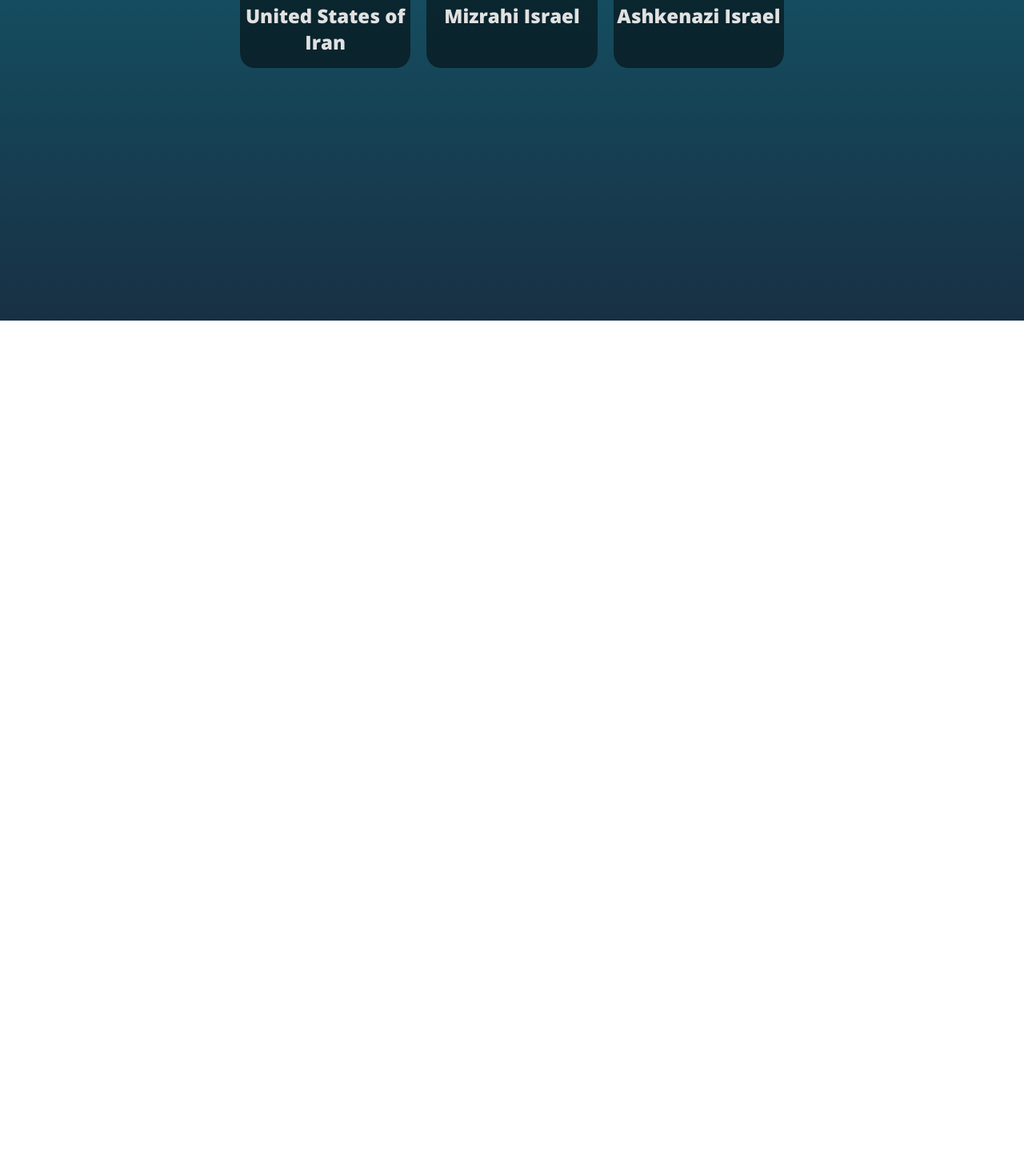
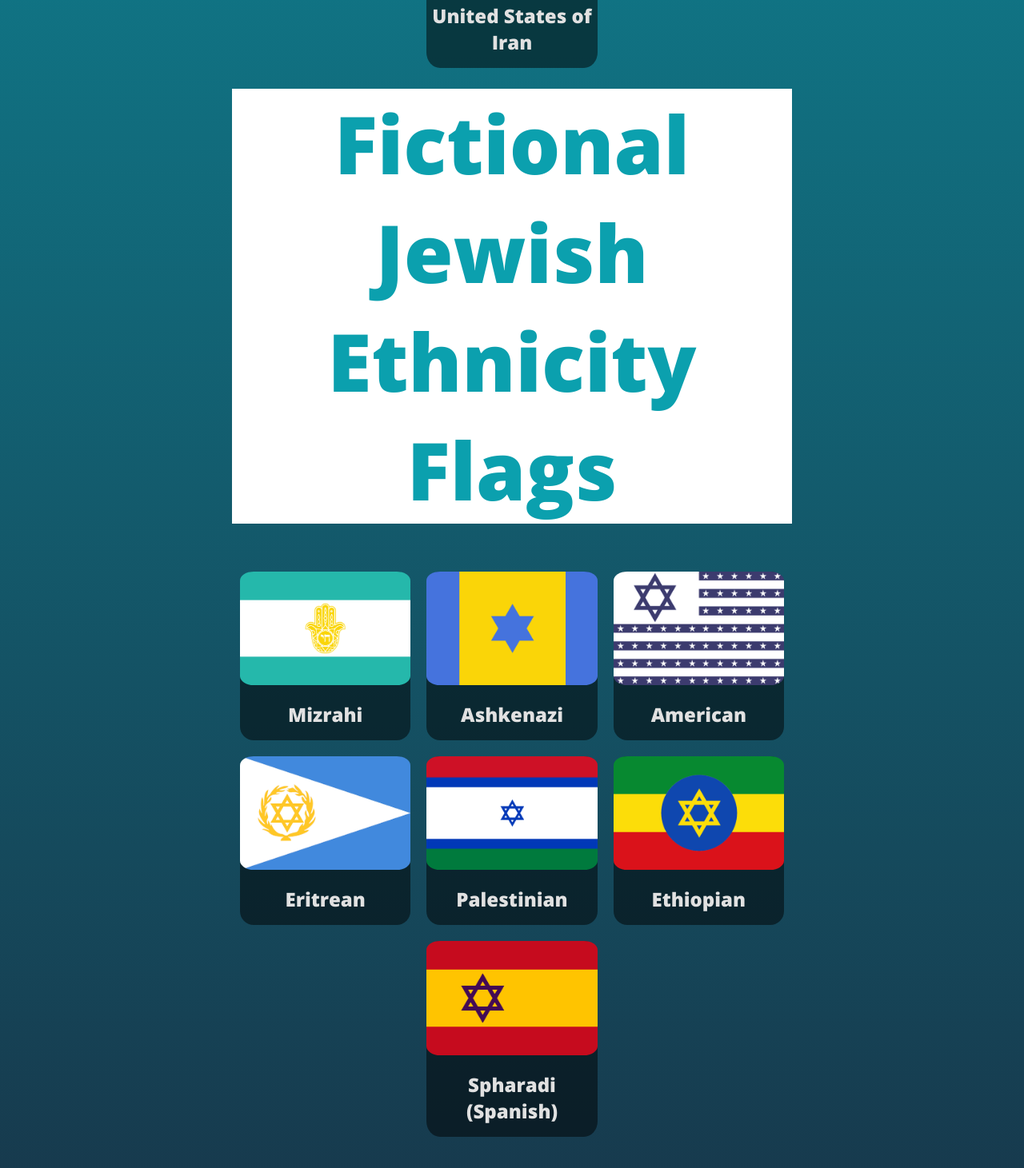
Before and after one commit to YoavTC/qr-website, a plain HTML site: page projects/imaginary-flags.html in a window 1280 px wide. Shown: the part 1185-2646 px from the top of the page at 80% size. Before the commit the page ends 1586 px from the top, so only its background shows below. Drawn offline with Linux system fonts and the light colour scheme.

Commit message:
Jewish ethnicity flags added

```diff
--- a/projects/imaginary-flags.html
+++ b/projects/imaginary-flags.html
@@ -100,16 +100,51 @@
                 <h2>United States of Iran</h2>
             </div>
         </li>
+    </ul>
+    <h1>Fictional Jewish Ethnicity Flags</h1>
+    <br>
+    <ul>
         <li>
             <div class="image-container">
                 <img src="imgs/imaginary-flags/West-Israel.png">
-                <h2>Mizrahi Israel</h2>
+                <h2>Mizrahi</h2>
             </div>
         </li>
         <li>
             <div class="image-container">
                 <img src="imgs/imaginary-flags/North-Israel.png">
-                <h2>Ashkenazi Israel</h2>
+                <h2>Ashkenazi</h2>
+            </div>
+        </li>
+        <li>
+            <div class="image-container">
+                <img src="imgs/imaginary-flags/AmericanJews.png">
+                <h2>American</h2>
+            </div>
+        </li>
+        <li>
+            <div class="image-container">
+                <img src="imgs/imaginary-flags/Eritrean Jews.png">
+                <h2>Eritrean</h2>
+            </div>
+        </li>
+        <li>
+            <div class="image-container">
+                <img src="imgs/imaginary-flags/Zionist Palestine.png">
+                <h2>Palestinian</h2>
+
+            </div>
+        </li>
+        <li>
+            <div class="image-container">
+                <img src="imgs/imaginary-flags/Ethiopean Jews.png">
+                <h2>Ethiopian</h2>
+            </div>
+        </li>
+        <li>
+            <div class="image-container">
+                <img src="imgs/imaginary-flags/Spharadi Jews.png">
+                <h2>Spharadi (Spanish)</h2>
             </div>
         </li>
     </ul>
```
Also changed, not shown: projects/imgs/imaginary-flags/AmericanJews.png (added), projects/imgs/imaginary-flags/Eritrean Jews.png (added), projects/imgs/imaginary-flags/Ethiopean Jews.png (added), projects/imgs/imaginary-flags/Spharadi Jews.png (added).
